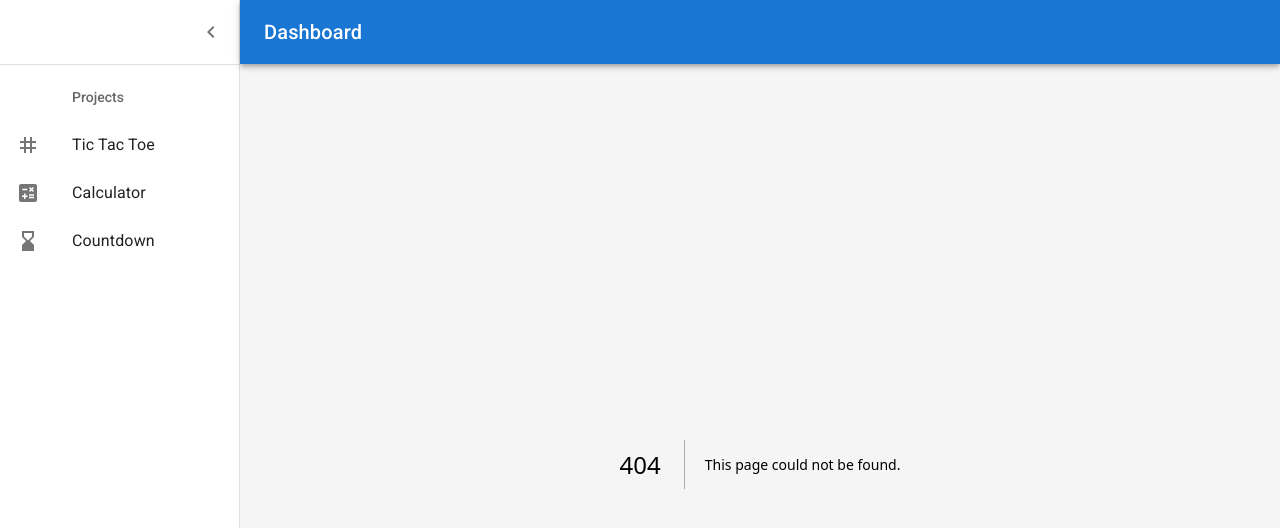
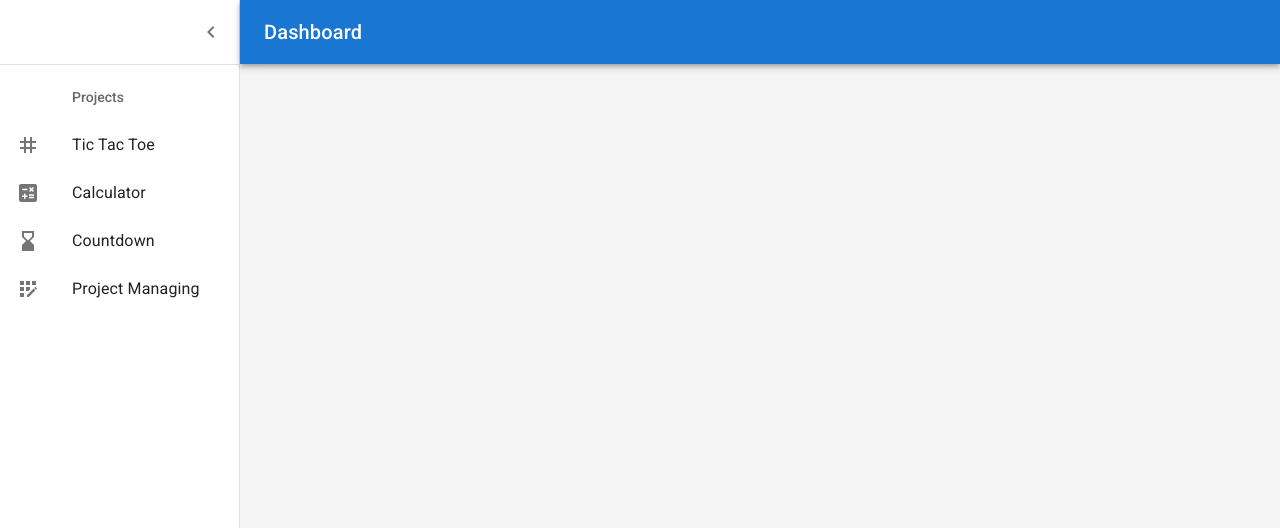
Before and after one commit to DvirMon/React-Workspace, a Next.js app: page /apps/Project-Manager in a window 1280 px wide. Before the commit this address had no page. Shown: the top 528 px of the page. Built offline with nearby package versions, Linux system fonts and the light colour scheme.

Commit message:
Add project manager folder and files

```diff
--- /dev/null
+++ b/src/app/apps/Project-Manager/layout.tsx
@@ -0,0 +1,6 @@
+import PageContainer from "@/app/ui/layout/Container";
+import { ReactNode } from "react";
+
+export default function ProjectManagerLayout({ children }: { children: ReactNode }) {
+  return <PageContainer>{children}</PageContainer>;
+}
--- a/src/app/ui/layout/navigation.tsx
+++ b/src/app/ui/layout/navigation.tsx
@@ -9,6 +9,7 @@ import ListItemIcon from "@mui/material/ListItemIcon";
 import ListItemText from "@mui/material/ListItemText";
 import ListSubheader from "@mui/material/ListSubheader";
 import HourglassBottomIcon from '@mui/icons-material/HourglassBottom';
+import AppRegistrationIcon from '@mui/icons-material/AppRegistration';
 import Link from "next/link";
 import * as React from "react";
 
@@ -20,6 +21,7 @@ export const routes = {
   ticTacToe: "/apps/Tic-Tac-Toe",
   investment: "/apps/Investment-Calculator",
   countdown: "/apps/Countdown",
+  managing: "/apps/Project-Manager",
 };
 
 const menuItems = [
@@ -32,6 +34,7 @@ const secondaryItems = [
   { icon: <Grid3x3Icon />, text: "Tic Tac Toe", link: routes.ticTacToe },
   { icon: <CalculateIcon />, text: "Calculator", link: routes.investment },
   { icon: <HourglassBottomIcon />, text: "Countdown", link: routes.countdown },
+  { icon: <AppRegistrationIcon />, text: "Project Managing", link: routes.managing },
 ];
 
 export const mainListItems = (
```
Also changed, not shown: src/app/apps/Project-Manager/page.tsx (added, +10 -0 lines).
